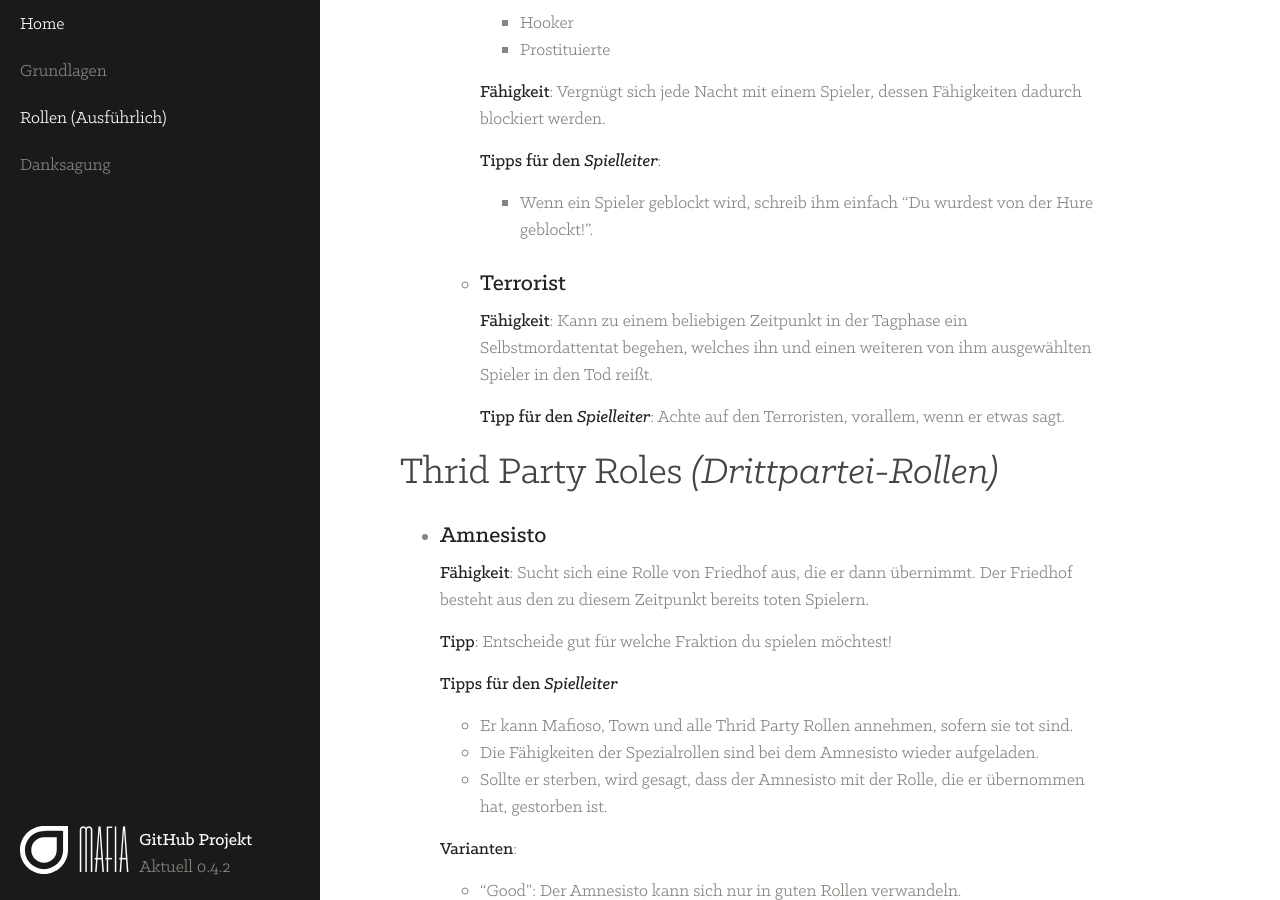
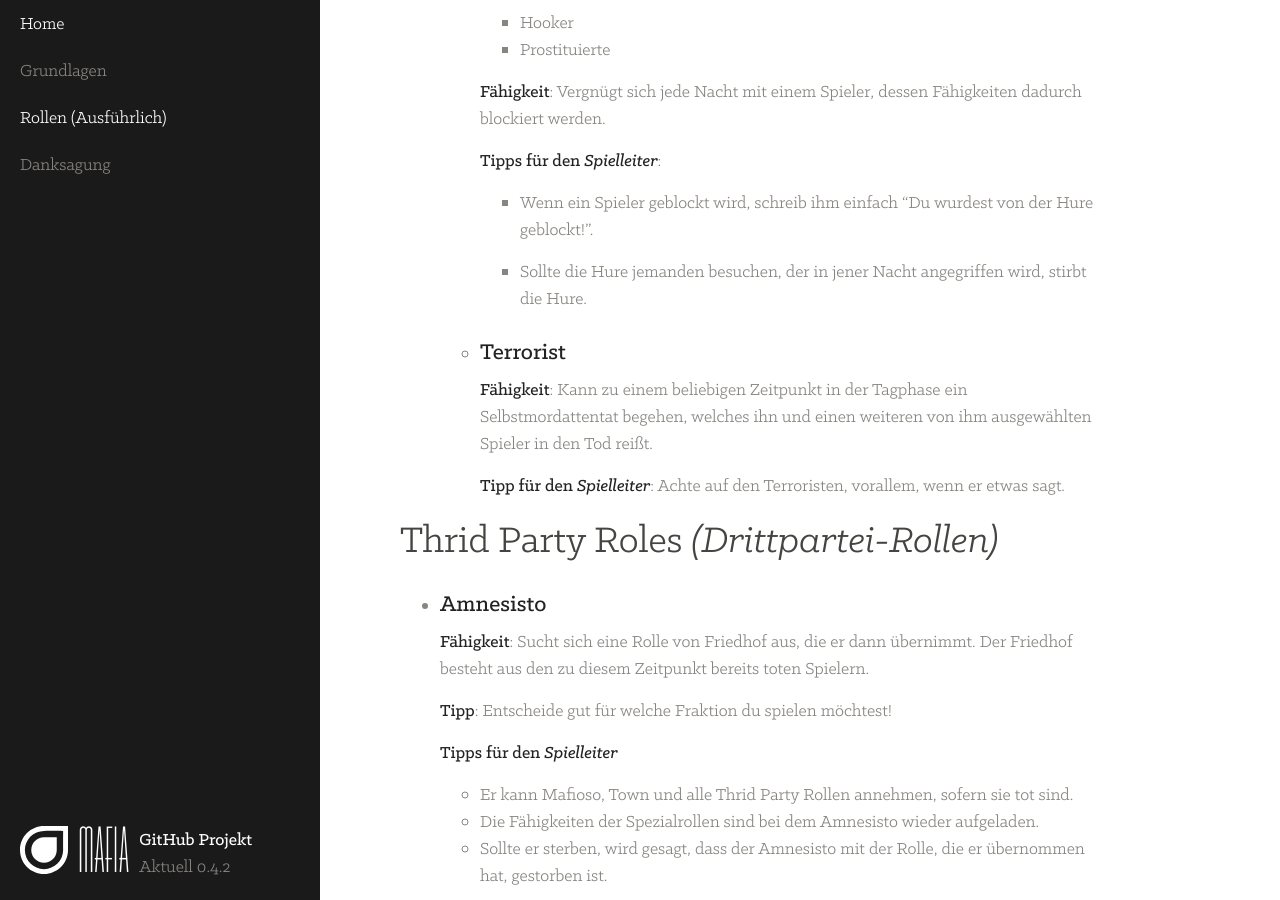
Before and after one commit to gamekeller/mafia, a Jekyll site: the page built from roles.md, in a window 1280 px wide and 900 px high, scrolled down 15117 px. Built offline with Jekyll 4.4.1, drawn with Linux system fonts in a browser that asks for light colours; emoji names are drawn with the system emoji font.

Commit message:
Hure change

```diff
--- a/roles.md
+++ b/roles.md
@@ -552,6 +552,8 @@ Jede Rolle ist wichtig, egal ob Bürger oder Mafia Goon, also verschwendet sie n
 
       * Wenn ein Spieler geblockt wird, schreib ihm einfach “Du wurdest von der Hure geblockt!”.
 
+	  * Sollte die Hure jemanden besuchen, der in jener Nacht angegriffen wird, stirbt die Hure.
+
   - ### **Terrorist**
       {: #terrorist}
 
```
